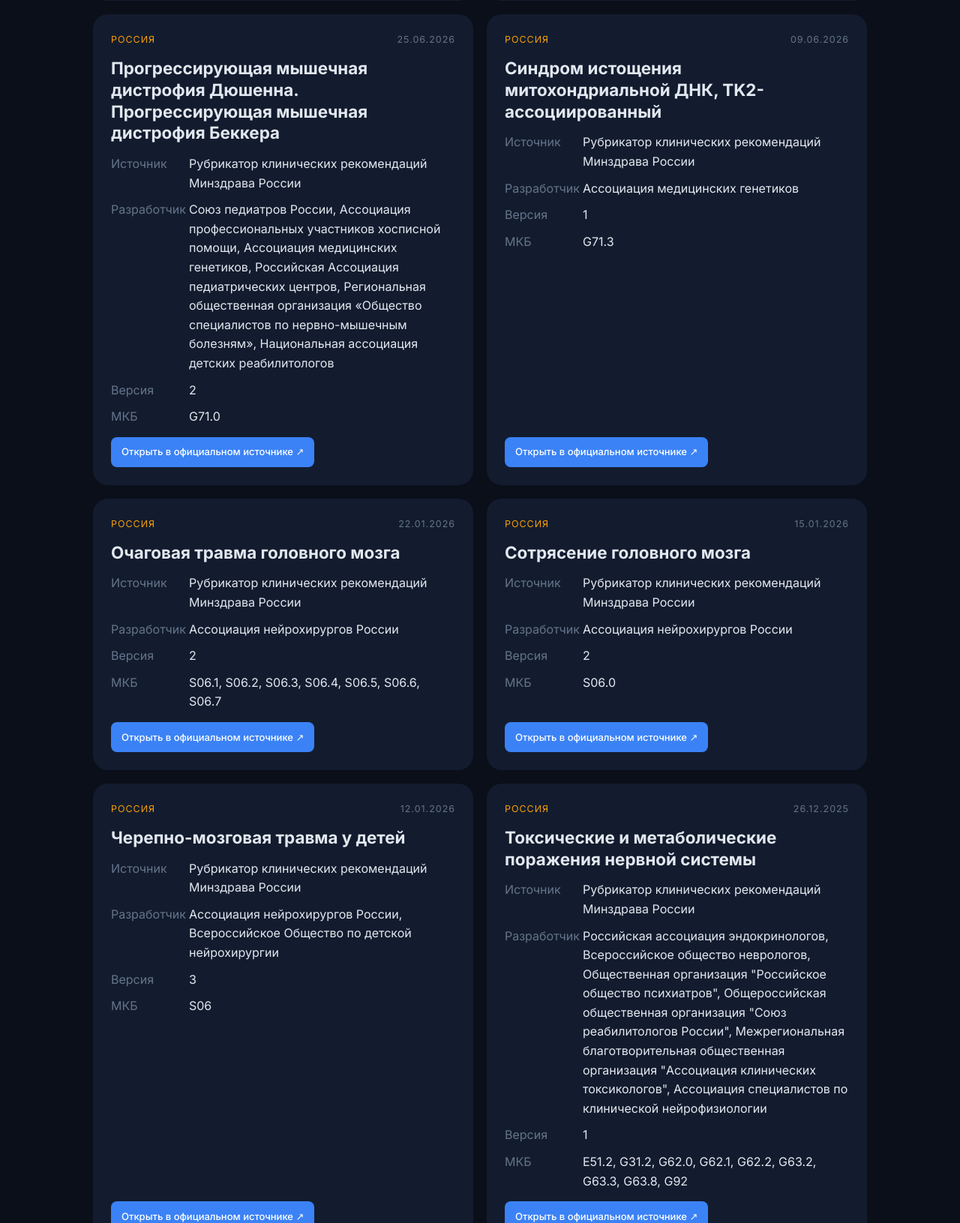
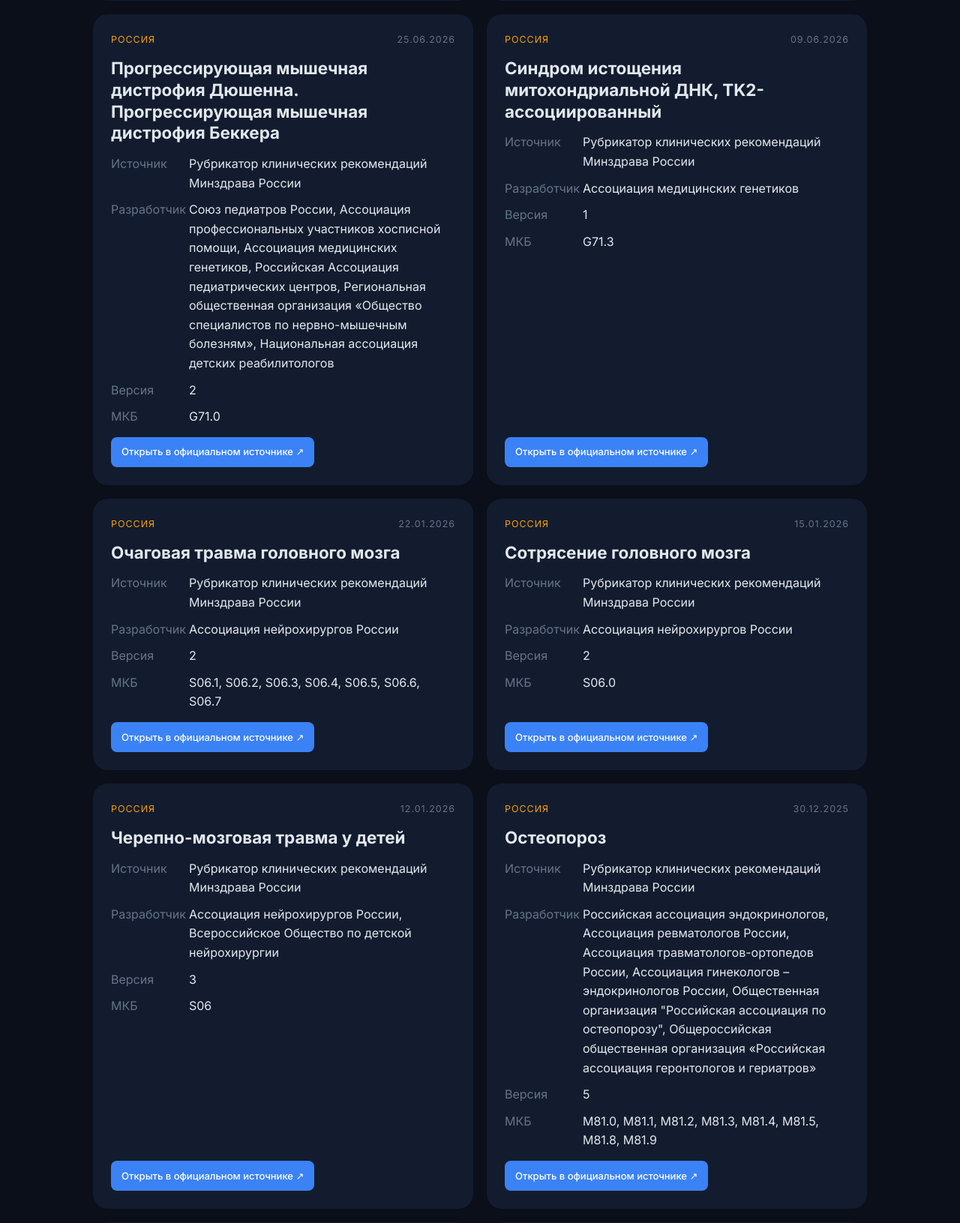
Before and after one commit to dimitry8st-prog/st8dom-site, a Flask app: page /clinical-guidelines/ in a window 1280 px wide. Shown: the part 1248-2879 px from the top of the page at 75% size. Run offline with Flask 3, Linux system fonts and the light colour scheme; data comes from the database, SQL or seed files in the repository.

Commit message:
Add official osteoporosis guideline and fix Cyrillic catalog search

```diff
--- a/app.py
+++ b/app.py
@@ -552,18 +552,20 @@ def create_app() -> Flask:
             query = query.filter(ClinicalGuideline.source_key == source_key)
         else:
             source_key = ""
-        if search:
-            pattern = f"%{search}%"
-            query = query.filter(
-                or_(
-                    ClinicalGuideline.title.ilike(pattern),
-                    ClinicalGuideline.organization.ilike(pattern),
-                    ClinicalGuideline.codes.ilike(pattern),
-                )
-            )
         guidelines = query.order_by(
             ClinicalGuideline.published_on.desc(), ClinicalGuideline.id.desc()
         ).all()
+        if search:
+            # SQLite ILIKE does not fold Cyrillic case. The catalog is small;
+            # apply Unicode casefold after the source/kind database filters.
+            needle = search.casefold()
+            guidelines = [
+                item for item in guidelines
+                if any(
+                    needle in (value or "").casefold()
+                    for value in (item.title, item.organization, item.codes)
+                )
+            ]
         return render_template(
             "clinical_guidelines.html",
             guidelines=guidelines,
--- a/clinical_guidelines.py
+++ b/clinical_guidelines.py
@@ -233,7 +233,11 @@ def is_neurology_or_neurosurgery(item: dict) -> bool:
     диагнозов встречается один код G/F/I или в МКБ-описании есть слово
     «неврологический». Основной сигнал — название рекомендации.
     """
+    # Остеопороз добавлен в каталог по отдельному запросу автора портала.
+    # Точное название сохраняет узкий отбор остальных смежных документов.
     title = str(item.get("Name") or "").casefold()
+    if title.strip() == "остеопороз":
+        return True
     if any(term in title for term in NEURO_TITLE_TERMS):
         return True
 
@@ -348,7 +352,15 @@ def _minzdrav_payload(item: dict) -> dict:
         "organization": developers,
         "version": str(item.get("Version") or ""),
         "codes": codes,
-        "specialties": "Неврология / нейрохирургия",
+        "specialties": (
+            " / ".join(
+                row.get("ReferenceName", "").strip()
+                for row in item.get("Specialities") or []
+                if row.get("ReferenceName")
+            ) or "Гериатрия / Ревматология / Травматология и ортопедия / Эндокринология"
+            if str(item.get("Name") or "").strip().casefold() == "остеопороз"
+            else "Неврология / нейрохирургия"
+        ),
         "url": MINZDRAV_VIEW_URL.format(code_version=code_version),
         "published_on": str(item.get("PublishDateStr") or "")[:10] or None,
         "status": "active" if int(item.get("Status") or 0) == 0 else "inactive",
--- a/data/clinical_guidelines.json
+++ b/data/clinical_guidelines.json
@@ -216,6 +216,18 @@
       "url": "https://bash.org.uk/guidelines/",
       "published_on": null,
       "status": "active"
+    },
+    {
+      "source_key": "minzdrav",
+      "external_id": "87_5",
+      "title": "Остеопороз",
+      "organization": "Российская ассоциация эндокринологов, Ассоциация ревматологов России, Ассоциация травматологов-ортопедов России, Ассоциация гинекологов – эндокринологов России, Общественная организация \"Российская ассоциация по остеопорозу\", Общероссийская общественная организация «Российская ассоциация геронтологов и гериатров»",
+      "version": "5",
+      "codes": "M81.0, M81.1, M81.2, M81.3, M81.4, M81.5, M81.8, M81.9",
+      "specialties": "Гериатрия / Ревматология / Травматология и ортопедия / Эндокринология",
+      "url": "https://cr.minzdrav.gov.ru/view-cr/87_5",
+      "published_on": "2025-12-30",
+      "status": "active"
     }
   ]
 }
--- a/templates/clinical_guidelines.html
+++ b/templates/clinical_guidelines.html
@@ -1,6 +1,6 @@
 {% extends "base.html" %}
-{% block title %}Клинические рекомендации по неврологии и нейрохирургии — портал ДИС{% endblock %}
-{% block description %}Карточки российских и международных клинических рекомендаций по неврологии и нейрохирургии со ссылками на официальные источники.{% endblock %}
+{% block title %}Клинические рекомендации: неврология, нейрохирургия, остеопороз — портал ДИС{% endblock %}
+{% block description %}Карточки российских и международных клинических рекомендаций по неврологии, нейрохирургии и остеопорозу со ссылками на официальные источники.{% endblock %}
 {% block canonical %}{{ site_url }}{{ url_for('clinical_guidelines_catalog') }}{% endblock %}
 
 {% block content %}
@@ -8,7 +8,7 @@
   <section class="hero guideline-hero">
     <p class="eyebrow"><a href="{{ url_for('direction_detail', slug='medicine') }}">Медицина</a> / официальный мониторинг</p>
     <h1>Клинические рекомендации</h1>
-    <p class="hero-sub">Неврология и нейрохирургия. Система сохраняет дату, версию и прямую ссылку на первоисточник. Карточка не заменяет оригинальный документ.</p>
+    <p class="hero-sub">Неврология, нейрохирургия и остеопороз. Система сохраняет дату, версию и прямую ссылку на первоисточник. Карточка не заменяет оригинальный документ.</p>
   </section>
 
   <form class="material-filters" method="get" action="{{ url_for('clinical_guidelines_catalog') }}" role="search">
```
Also changed, not shown: tests/test_clinical_guidelines.py (+24 -0 lines).
